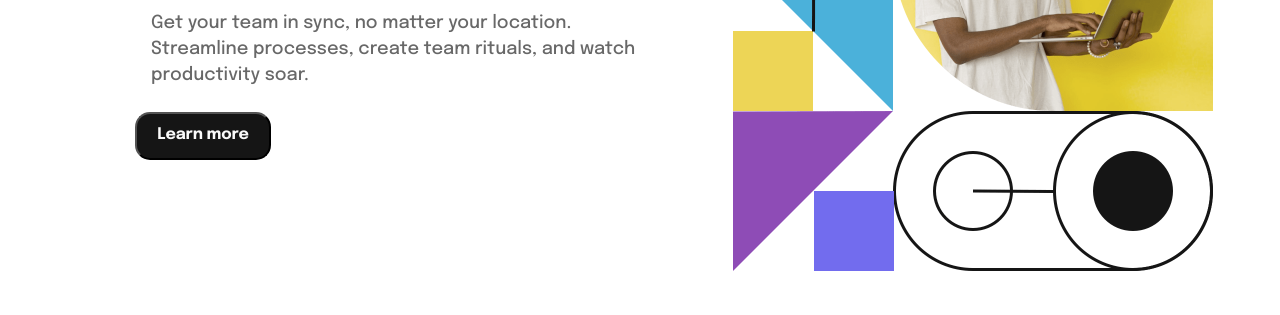
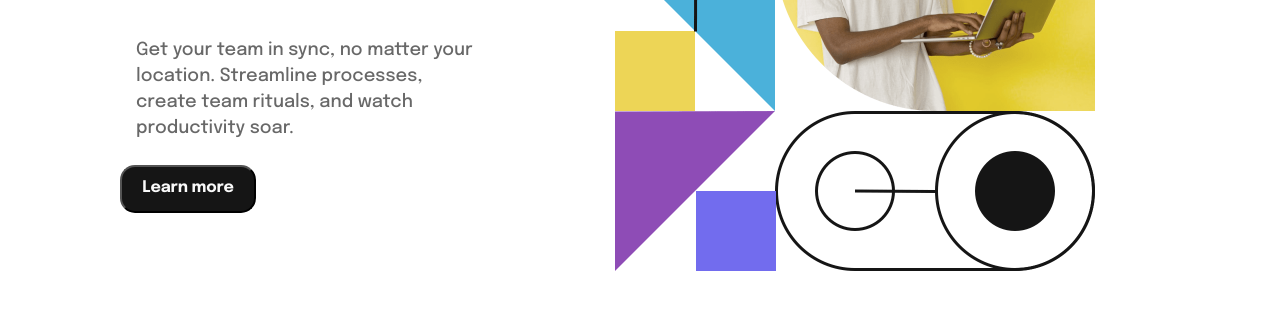
Before and after one commit to amirestes/dropdown, a plain HTML site: page index.html in a window 1280 px wide. Shown: the part 452-767 px from the top of the page. Drawn offline with Linux system fonts and the light colour scheme.

Commit message:
added desktop margins

```diff
--- a/css/main.css
+++ b/css/main.css
@@ -297,10 +297,11 @@ footer {
   }
   .desktop {
     display: flex;
-    justify-content: space-evenly;
+    justify-content: space-between;
     align-items: center;
     flex-direction: row;
     align-items: center;
+    margin: 0 120px;
 
   }
   .hero{
@@ -311,13 +312,14 @@ footer {
   .hero img {
     width: 480;
     margin-right: 130px;
-    padding: 125px;
+    padding: 130px;
   }
   .text {
     width: 530px;
     display: flex;
     flex-direction: column;
     align-items: flex-start;
+    margin-right: 125px;
   }
 
   .text h1{
@@ -335,7 +337,7 @@ footer {
   .hero-desktop{
     display: block;
     width: 480px;
-
+    margin-right: 65px;
   }
 
   .hero-img {
```
